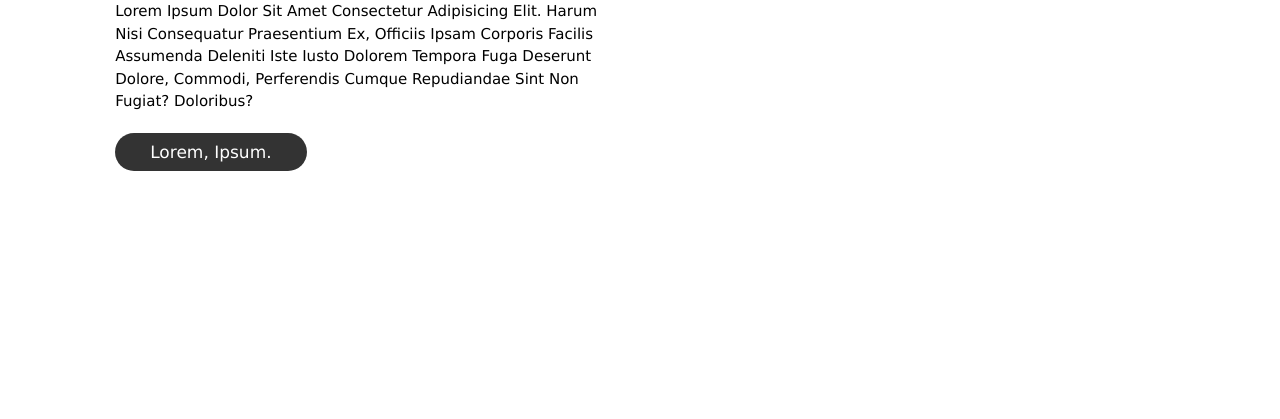
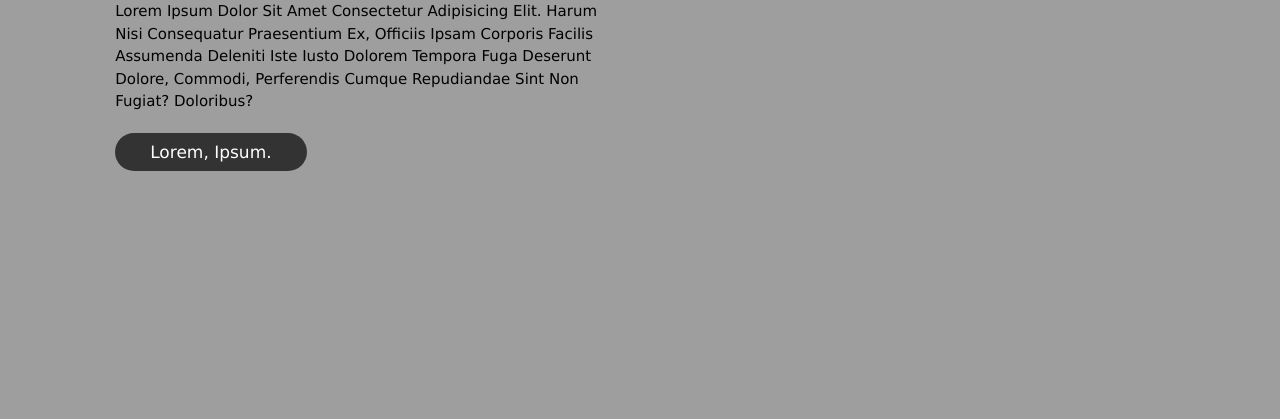
Before and after one commit to WarMachine0502/Alpha, a plain HTML site: page index.html in a window 1280 px wide. Shown: the part 381-800 px from the top of the page. Drawn offline with Linux system fonts and the light colour scheme; the site is published under a folder, as on GitHub Pages, so addresses that start at the root find nothing.

Commit message:
Private Website_6

```diff
--- a/style.css
+++ b/style.css
@@ -102,7 +102,7 @@ header .fa-bars{
     display: flex;
     align-items: center;
     min-height: 100vh;
-    background: url(/images/home-bg.png);
+    background: url("images/home-bg.png");
     background-size: cover;
     background-position: center;
 }
```
